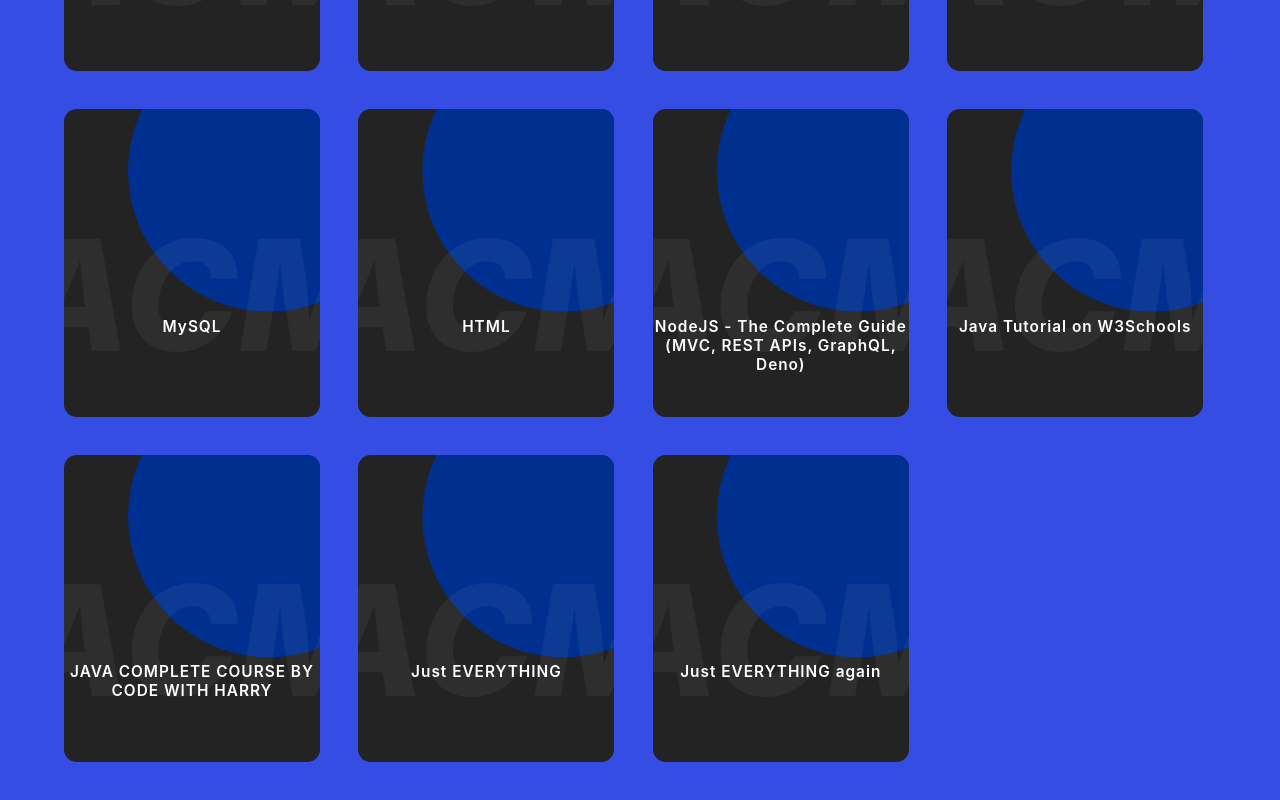
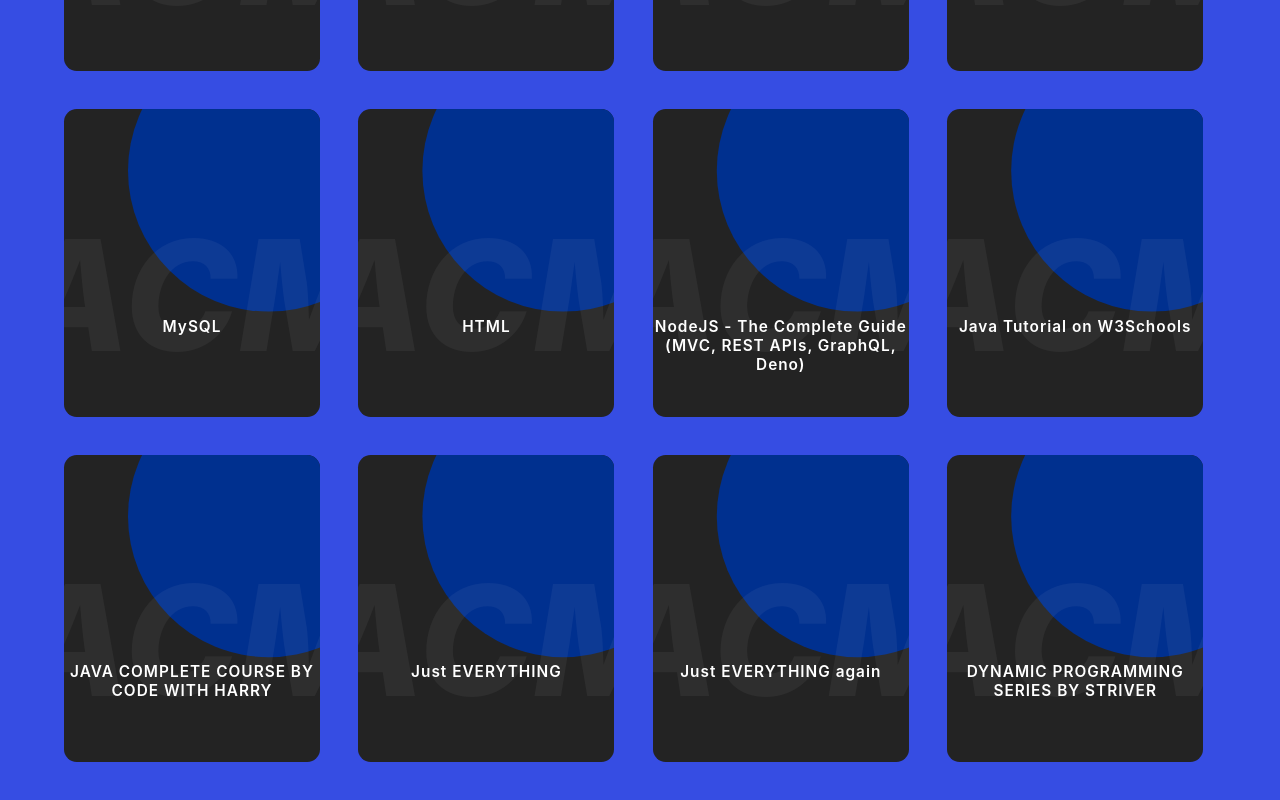
Before and after one commit to ACM-JUIT/Learning-Resources, a React (Create React App) app: page / in a window 1280 px wide. Shown: the part 1637-2437 px from the top of the page. Built offline with nearby package versions, Linux system fonts and the light colour scheme.

Commit message:
Update data.js

```diff
--- a/src/data.js
+++ b/src/data.js
@@ -115,4 +115,9 @@
   brief: " SAB KUCH ",
   link: "https://www.tutorialspoint.com/tutorialslibrary.htm",
 },
+{
+  courseName: "DYNAMIC PROGRAMMING SERIES BY STRIVER",
+  brief: "Practice & learn DP",
+  link: "https://www.youtube.com/watch?v=FfXoiwwnxFw&list=PLgUwDviBIf0qUlt5H_kiKYaNSqJ81PMMY&index=2&ab_channel=takeUforward",
+},
 ];
```
